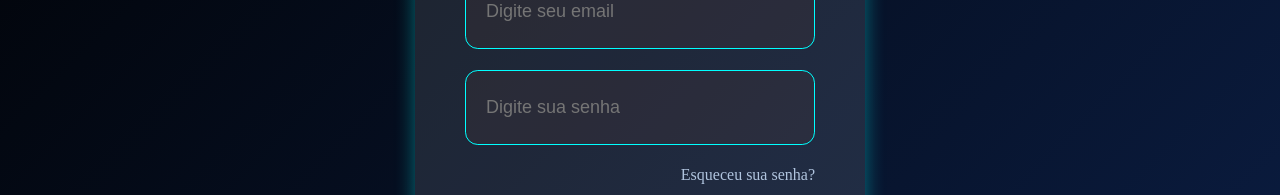
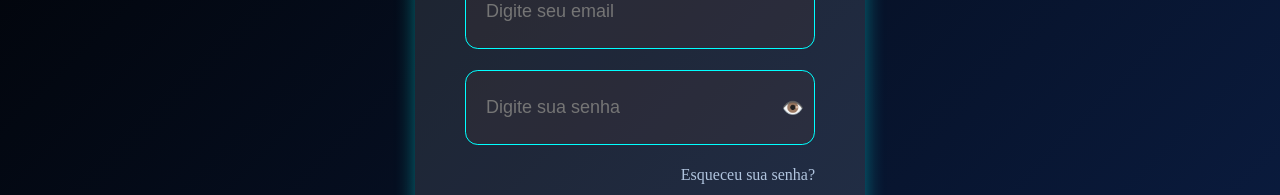
Before and after one commit to Edilson591/Simulador-RX, a React (Vite) app: page / in a window 1280 px wide. Shown: the part 426-621 px from the top of the page. Built offline with nearby package versions, Linux system fonts and the light colour scheme.

Commit message:
adição de olho magico do input password

```diff
--- a/src/components/input/index.jsx
+++ b/src/components/input/index.jsx
@@ -1,25 +1,42 @@
-import React from 'react'
+import React from "react";
+import { useState } from "react";
 
-import * as S from './styles'
+import * as S from "./styles";
 
-function Input({name, type, value, placeholder, onChange,autoComplete,disabled,onBlur,className}) {
+function Input({
+  name,
+  type,
+  value,
+  placeholder,
+  onChange,
+  autoComplete,
+  disabled,
+  onBlur,
+  className,
+}) {
+  const [showPassword, setShowPassword] = useState(false);
+
+  const toggleButtonVisibility = () => {
+    setShowPassword(!showPassword);
+  };
   return (
-    <S.InputContainer
-    className={className}>
+    <S.InputContainer className={className}>
       <input
         value={value}
         onChange={onChange}
-    type={type}
+        type={type === "password" ? (showPassword ? "text" : "password") : type}
         name={name}
-    disabled = {disabled}
+        disabled={disabled}
         placeholder={placeholder}
         autoComplete={autoComplete}
         onBlur={onBlur}
-     />
+      />{type === "password" && (
+        <S.ToggleButton onClick={toggleButtonVisibility} type="button">
+        {showPassword ? "🙈" : "👁️"}
+      </S.ToggleButton>)}
+
     </S.InputContainer>
-  )
+  );
 }
 
-
-
-export default Input
+export default Input;
--- a/src/components/input/styles.js
+++ b/src/components/input/styles.js
@@ -2,11 +2,14 @@ import styled from "styled-components";
 
 export const InputContainer = styled.div`
   padding: 0.8rem 1rem;
+  display: flex;
+  align-items: center;
   border-radius: 20px;
   border-radius: 0.8rem;
   margin-bottom: 1rem;
   background-color: #4d38383d;
   border: 1px solid #00ffff;
+  position: relative;
 
   &.invalid {
     border: 1px solid red;
@@ -19,7 +22,7 @@ export const InputContainer = styled.div`
   }
   &:-webkit-autofill,
   &:-webkit-autofill:focus {
-    background-color: #ffffff !important;
+    background-color: transparent!important;
     border: 2px solid #00ffff !important;
     -webkit-text-fill-color: #000000;
   }
@@ -35,6 +38,9 @@ export const InputContainer = styled.div`
     &::placeholder {
       padding-left: 4px;
     }
+    &:-internal-autofill-selected {
+      background-color: transparent;
+    }
 
     &:focus-within {
       border-color: #00ffff;
@@ -44,5 +50,31 @@ export const InputContainer = styled.div`
         outline: #00ffff;
       }
     }
+    /* Estilos para preenchimento automático */
+  &:-webkit-autofill {
+    background: #4d38383d !important;
+    border: 1px solid #00ffff !important;
+    -webkit-text-fill-color: #fff !important;
+  }
+
+  /* Estilos para campos preenchidos automaticamente e focados */
+  &:-webkit-autofill:focus {
+    background: #4d38383d !important;
+    border: 1px solid #00ffff !important;
+    -webkit-text-fill-color: #fff !important;
+  }
   }
 `;
+export const ToggleButton = styled.button`
+  position: absolute;
+  right: 10px;
+  background: none;
+  border: none;
+  cursor: pointer;
+  font-size: 18px;
+  color: #00ffff;
+
+  &:hover {
+    color: #007bff;
+  }
+`;
```
Lines whose indentation alone changed are shown as unchanged.
